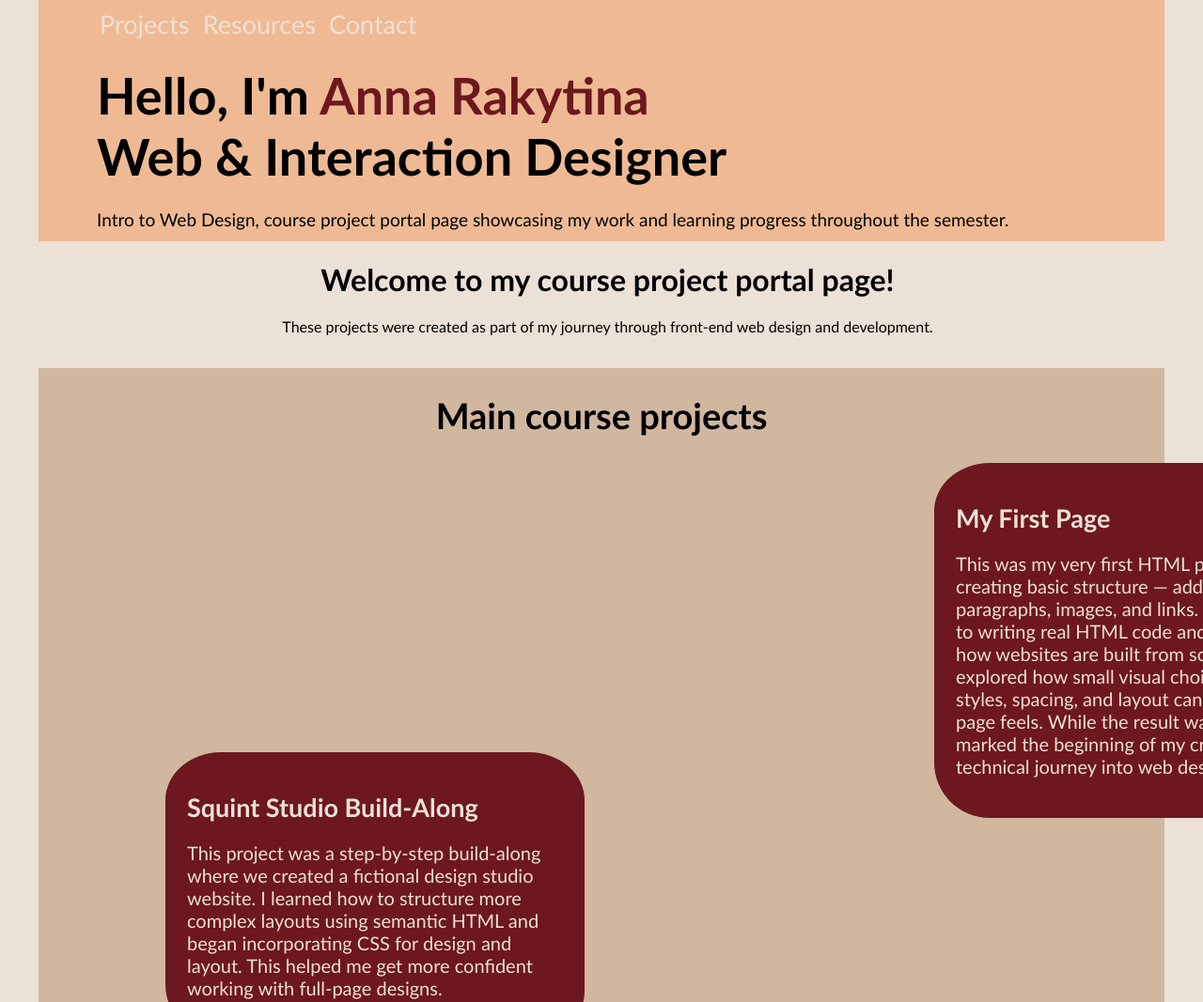
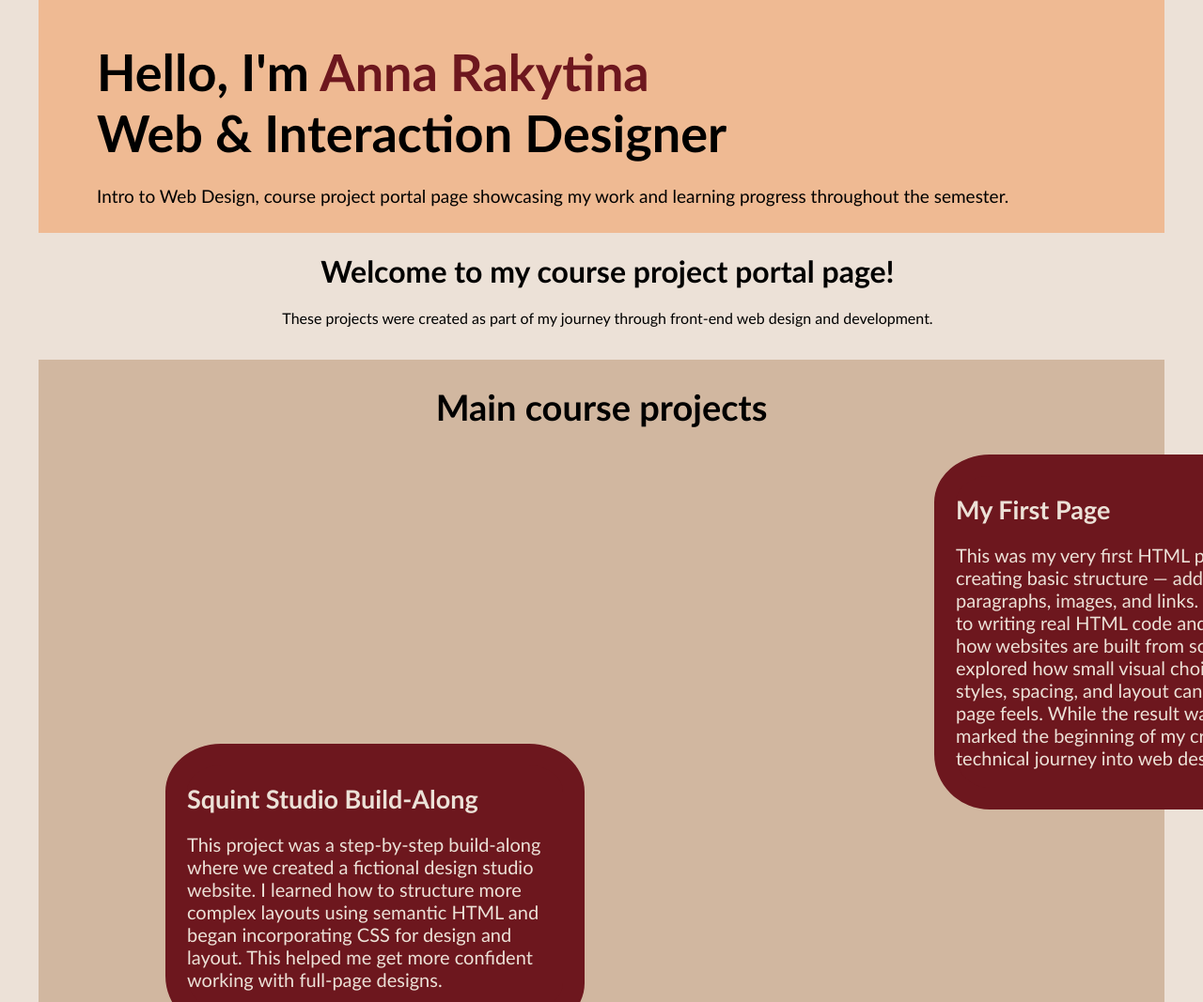
Before and after one commit to anna-lynx/portfolio, a plain HTML site: page index.html in a window 1280 px wide. Shown: the top 1067 px of the page at 94% size. Drawn offline with Linux system fonts and the light colour scheme.

Commit message:
Add files via upload

```diff
--- a/index.html
+++ b/index.html
@@ -11,6 +11,7 @@
 
 		<header>
 			<div class="header">
+<!--
 			 <nav class="nav-bar">
 				  <ul>
 					<li><a href="#projects">Projects</a></li>
@@ -18,6 +19,7 @@
 					<li><a href="#contact">Contact</a></li>
 				  </ul>
 			</nav>
+-->
 
 				<div class="header-text">
 					<h1>Hello, I'm <span class="highlight">Anna Rakytina</span><br>Web &amp; Interaction Designer</h1>
@@ -31,13 +33,14 @@
 
 		</header>
 
-		<main id="projects">
+		<main>
 			<div class="intro">
 				<h1>Welcome to my course project portal page!</h1>
 				<p>These projects were created as part of my journey through front-end web design and development.</p>
 			</div>
 
-			<div class="mainSites">
+
+			<div id="projects" class="mainSites">
 			<h2> Main course projects </h2>
 				<ul>
 					<section id="firstSite">
@@ -63,6 +66,8 @@
 
 				</ul>
 			</div>
+
+
 
 		</main>
 
--- a/styles.css
+++ b/styles.css
@@ -14,7 +14,7 @@ body{
 .nav-bar ul li {
     display: inline-block;
     margin-left: 10px;
-    margin-top: 11px;
+    /* [disabled]margin-top: -7px; */
     font-size: 20px;
 }
 nav ul {
@@ -230,7 +230,7 @@ h1 .highlight {
     padding-top: 0px;
     padding-bottom: 1px;
     margin-bottom: 51px;
-    margin-top: 53px;
+    margin-top: 69px;
 }
 
 
@@ -252,7 +252,7 @@ h1 .highlight {
     margin-left: 62px;
     margin-bottom: -257px;
     padding-bottom: 0px;
-    margin-top: 27px;
+    margin-top: 37px;
 }
 .header-text h1 {
     font-size: 54px;
@@ -262,9 +262,9 @@ h1 .highlight {
 
 header{
     background-color: rgba(239,186,147,1.00);
-    margin-top: -43px;
+    margin-top: -42px;
     margin-left: 0px;
-    padding-top: 0px;
+    padding-top: 8px;
     padding-bottom: 0px;
     margin-bottom: 30px;
     width: auto;
```
